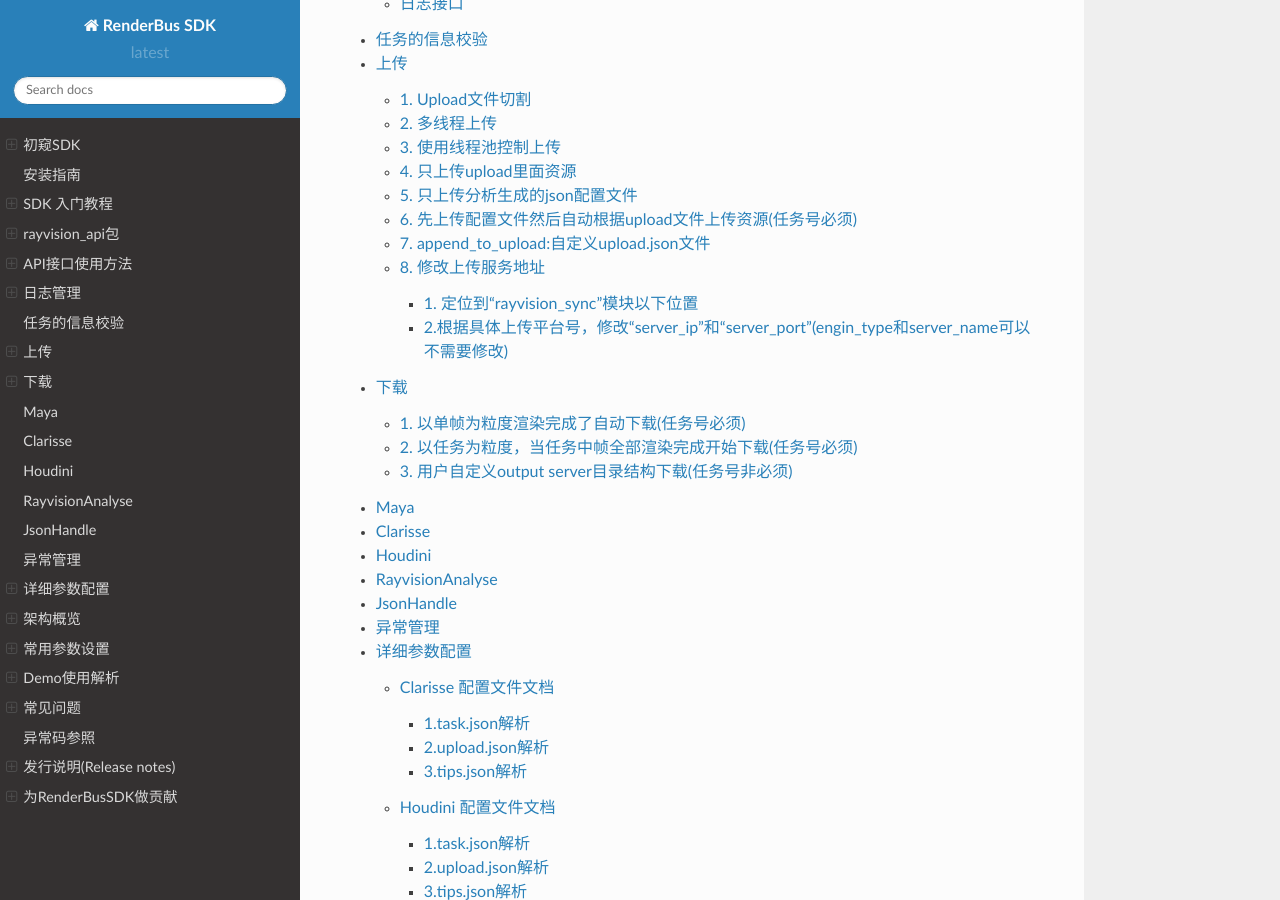
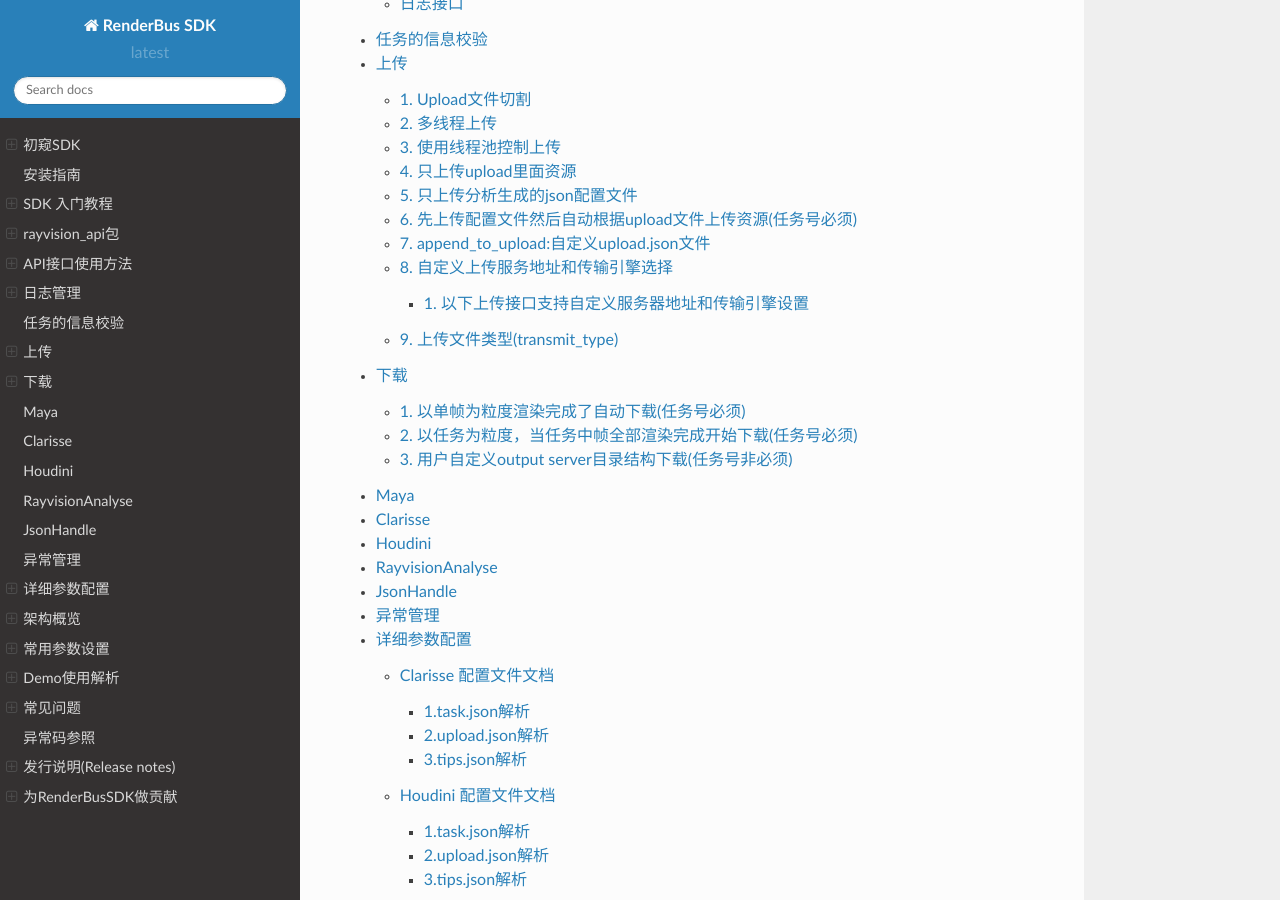
Before and after one commit to renderbus/docs_sdk, a Sphinx documentation site: the page built from docs/index.rst, in a window 1280 px wide and 900 px high, scrolled down 2300 px. Built offline with Sphinx 7.4.7 and the Read the Docs theme 2.0.0, drawn with Linux system fonts in a browser that asks for light colours; some of the changed lines change nothing that is shown.

Commit message:
feat: Add the Custom Modification Upload Service Address and Modify Transfer File Type documents

````diff
--- a/docs/render/sync/rayvision_sync/core/upload_and_download.md
+++ b/docs/render/sync/rayvision_sync/core/upload_and_download.md
@@ -238,28 +238,77 @@
 UPLOAD.upload_asset(r"D:\test\upload.json")
 ```
 
-#### 8. 修改上传服务地址
+#### 8. 自定义上传服务地址和传输引擎选择
 
-> 上传服务地址一般是不需要修改，如果用户有特殊需要修改上传服务地址，可以按如下操作进行设置:
+> 上传服务地址一般是不需要修改，如果线路不佳也支持自定义修改
 
-#####    1. 定位到“rayvision_sync”模块以下位置
+#####    1. 以下上传接口支持自定义服务器地址和传输引擎设置
 
-rayvision_sync/rayvision_sync/transmission/transports.json
+> 传输引擎支持：aspera 和 raysync
 
-#####    2.根据具体上传平台号，修改“server_ip”和“server_port”(engin_type和server_name可以不需要修改)
+- upload_asset
 
-```json
-"foxrenderfarm_www6": {
-        "engine_type":"aspera",
-        "server_name":"Europe",
-        "server_ip":"18.196.46.13",
-        "server_port":"10621"
-    },
-```
+  > ```python
+  > UPLOAD.upload_asset(r"D:\test\upload.json", engine_type='aspera', server_ip="45.251.92.16", server_port="12121")
+  > ```
 
-具体路径如下图所示：
+- upload_config
 
-![](https://blog-tao625.oss-cn-shenzhen.aliyuncs.com/izone/blog/20201105190325.png)
+  ```python
+  CONFIG_PATH = [
+      r"C:\workspace\work\tips.json",
+      r"C:\workspace\work\task.json",
+      r"C:\workspace\work\asset.json",
+      r"C:\workspace\work\upload.json",
+  ]
+  UPLOAD.upload_config(task_id="5165465",
+                       config_file_list=config_list,
+                       server_ip="45.251.92.16",
+                       server_port="12121")
+  ```
+
+- upload
+
+  ```python
+  UPLOAD.upload(task_id="41235091",
+                    engine_type='aspera',
+                    server_ip="45.251.92.16",
+                    server_port="12121",
+                    task_json_path=r"C:\workspace\work\task.json",
+                    tips_json_path=r"C:\workspace\work\tips.json",
+                    asset_json_path=r"C:\workspace\work\asset.json",
+                    upload_json_path=r"C:\workspace\work\upload.json")
+  ```
+
+#### 9. 上传文件类型(transmit_type)
+
+> 上传文件有参数"transmit_type"控制, 支持2中传输文件类型: ”upload_list“ 和”upload_json“
+
+- upload_list
+
+  > 这种上传模式指定的“upload_json_path”文件(支持txt和json文件)内容每一行可以是一个文件绝对路径或者文件夹绝对路径，如果是文件夹则会上传文件夹里面所有文件。
+
+  例如:
+
+  ![](https://blog-tao625.oss-cn-shenzhen.aliyuncs.com/izone/blog/20201116160335.png)
+
+- upload_json
+
+  > 这种上传模式指定的“upload_json_path”文件(json文件)内容必须按照固定格式, 且只能上传文件
+
+  例如:
+
+  ```upload.json
+  # upload.json
+  {
+    "asset": [
+      {
+        "local": "D:/houdini/CG file/local/clarisse_test1.project",
+        "server": "/D/houdini/CG file/local/clarisse_test1.project"
+      }
+    ]
+  }
+  ```
 
 ### 下载
 
````
